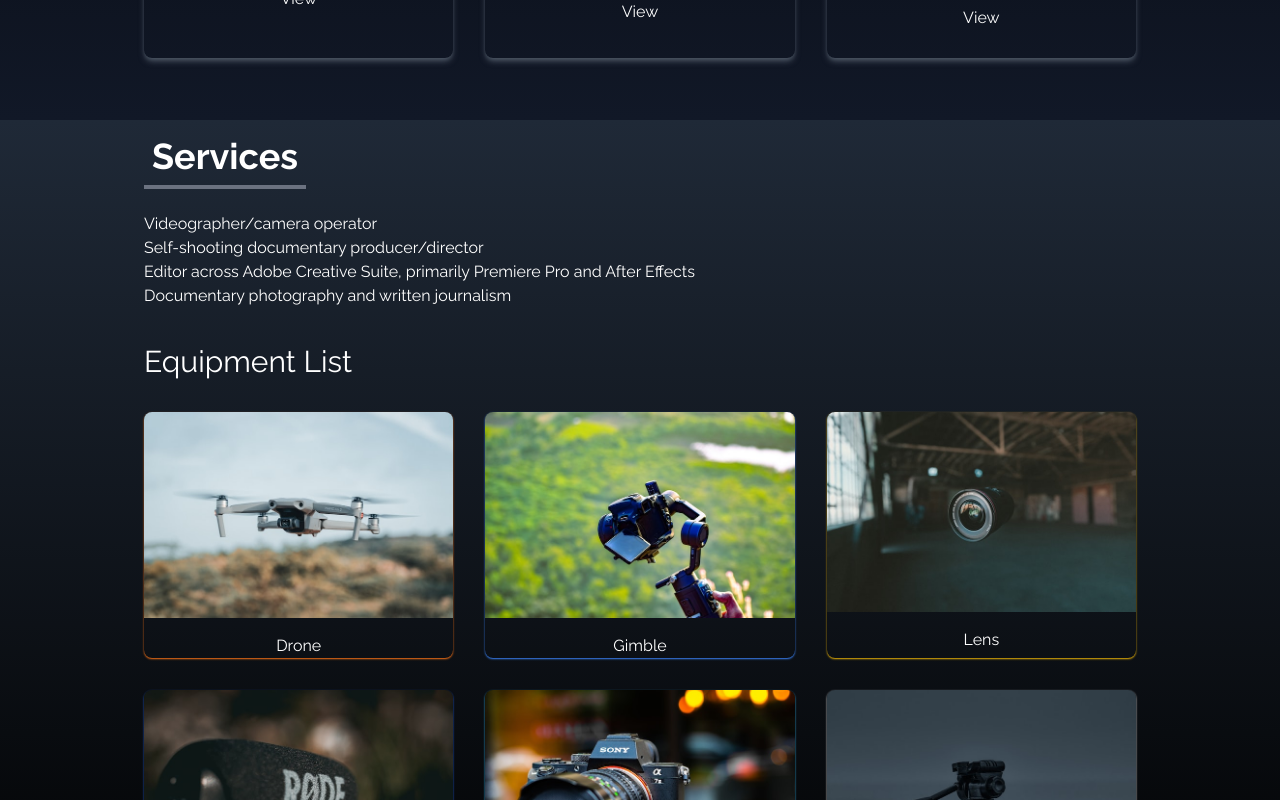
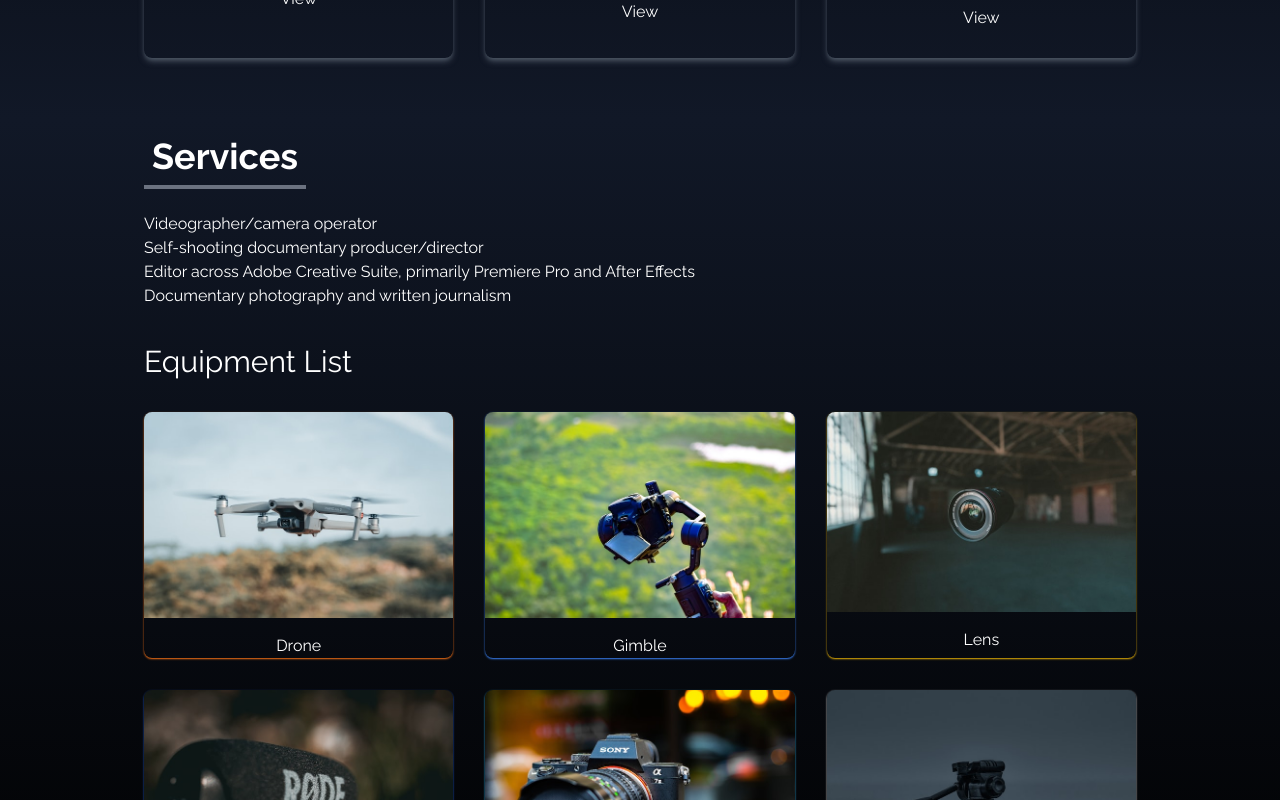
Before and after one commit to GeorgeBarrett/aphra_evans_films_portfolio, a React (Create React App) app: page / in a window 1280 px wide. Shown: the part 2280-3080 px from the top of the page. Built offline with nearby package versions, Linux system fonts and the light colour scheme.

Commit message:
bg colour ammendment

```diff
--- a/src/components/Services.jsx
+++ b/src/components/Services.jsx
@@ -48,7 +48,7 @@ const Services = () => {
     ]
 
   return (
-    <div name="services" className="bg-gradient-to-b from-gray-800 to-black w-full h-fit">
+    <div name="services" className="bg-gradient-to-b from-gray-900 to-black w-full h-fit">
         <div className="max-w-screen-lg mx-auto p-4 flex flex-col justify-center h-full w-full text-white">
             <div>
                 <p className="text-4xl font-bold border-b-4 border-gray-500 p-2 inline">Services</p>
```
